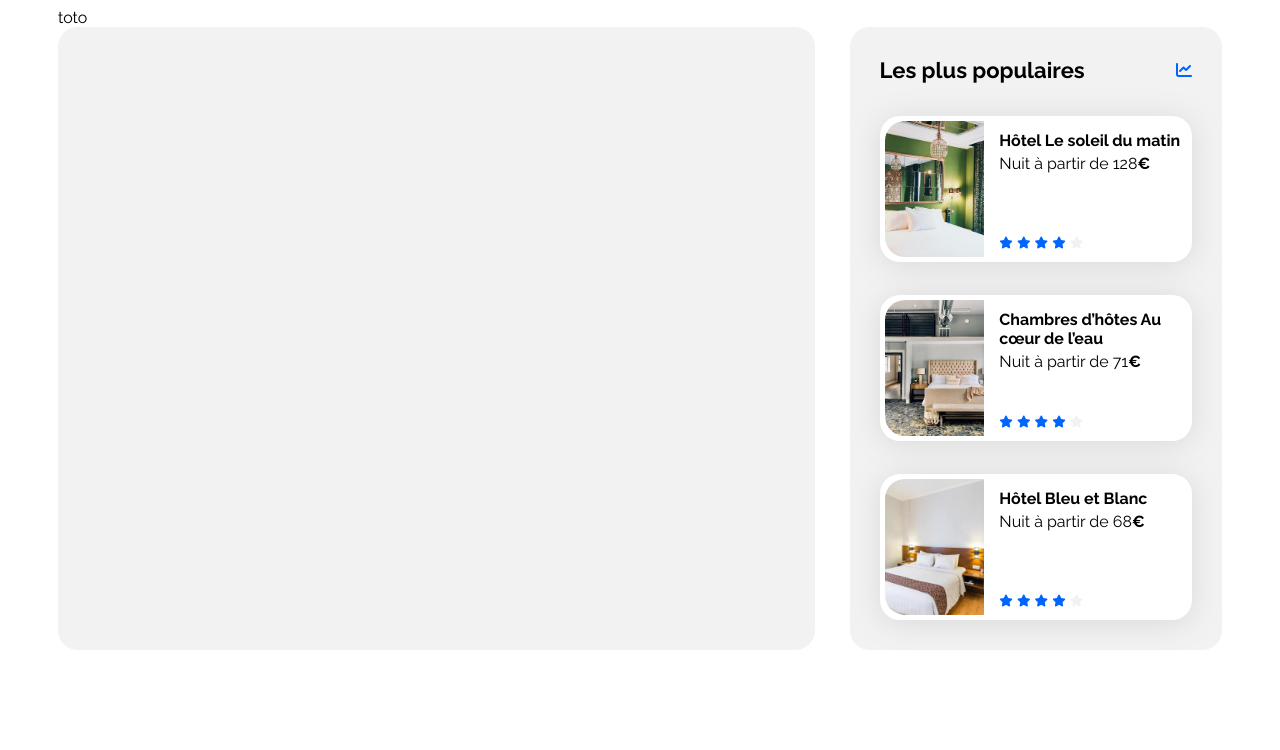
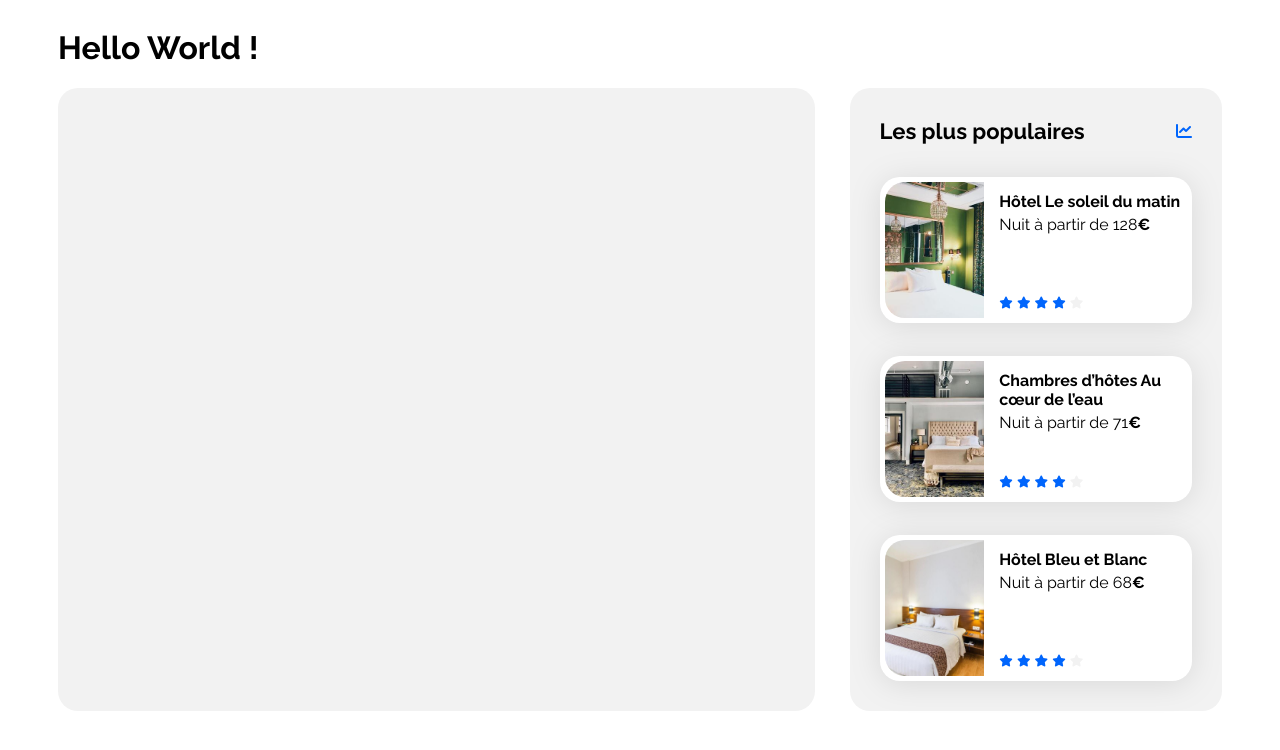
Before and after one commit to Chahinez23/Projet2-PageAccueilAgenceDeVoyage, a plain HTML site: page index.html in a window 1280 px wide. Drawn offline with Linux system fonts and the light colour scheme.

Commit message:
add helloworld

```diff
--- a/index.html
+++ b/index.html
@@ -17,7 +17,7 @@
 <body>
     <div class="main-container">
         <header>
-            toto
+            <h1>Hello World !</h1>
         </header>
         <main>
             <div class="hebergements-and-populaires">
```
